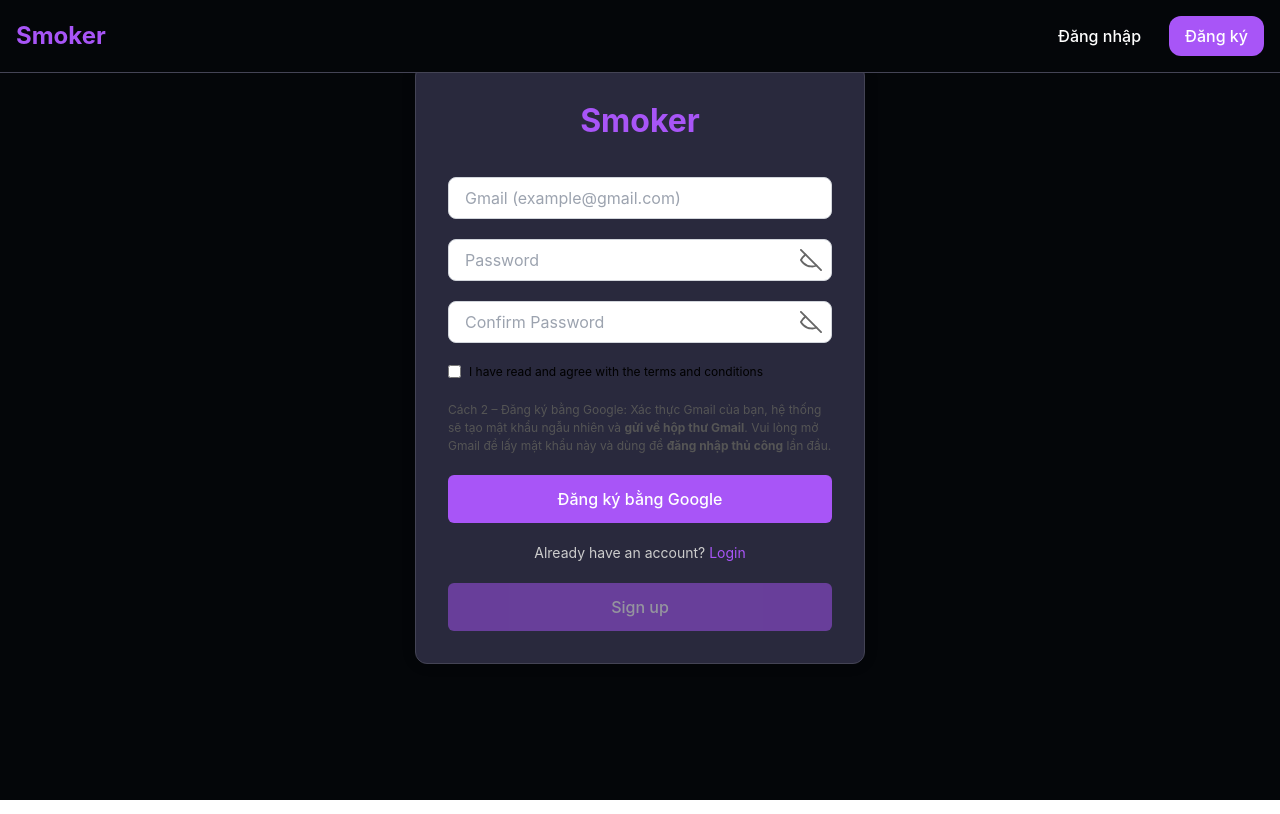
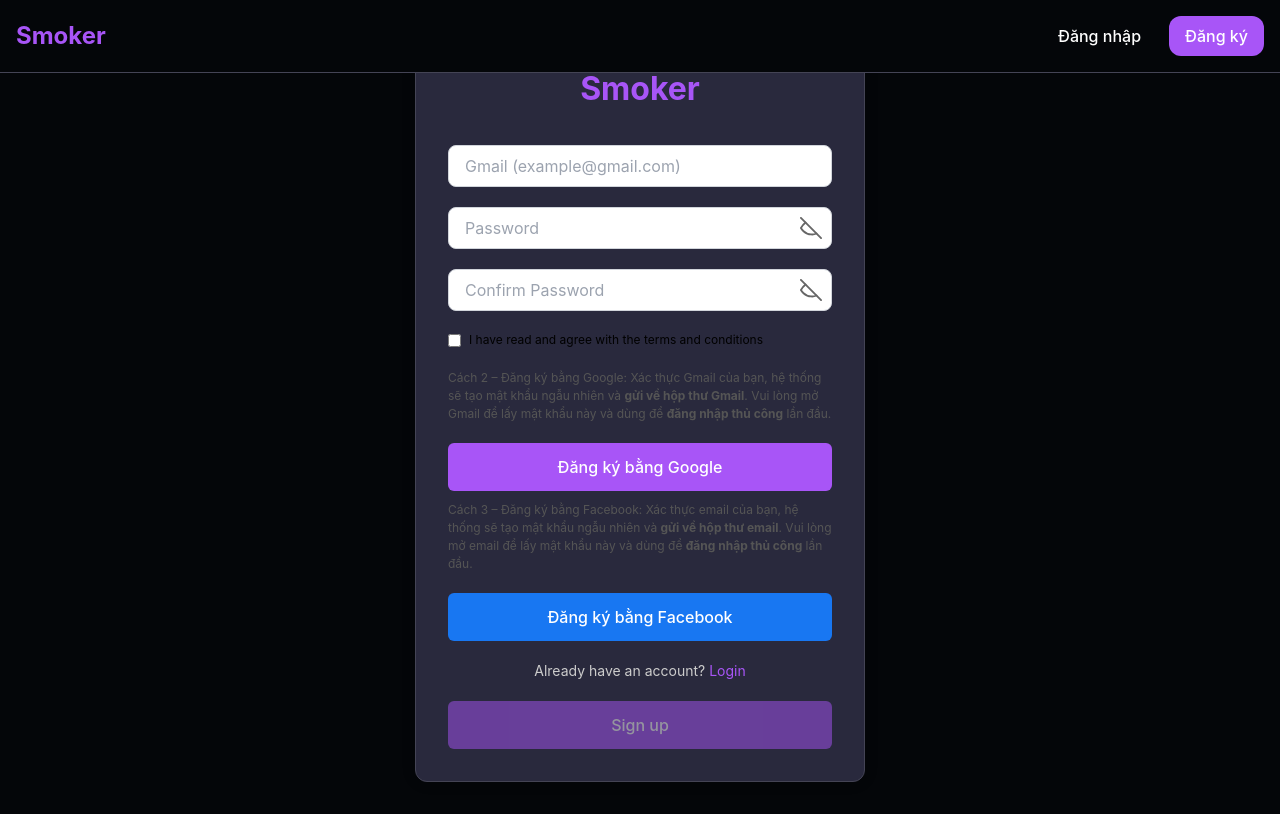
Before and after one commit to MiTnh26/Smoker-FE, a React (Create React App) app: page /register in a window 1280 px wide. Built offline with nearby package versions, Linux system fonts and the light colour scheme; no server answers.

Commit message:
Update Register.js

```diff
--- a/src/modules/auth/pages/Register.js
+++ b/src/modules/auth/pages/Register.js
@@ -62,6 +62,33 @@
           ? "Email đã tồn tại"
           : err?.response?.data?.message || "Đăng ký thất bại";
       console.error("Google register failed:", err);
+      setError(msg);
+    }
+  };
+
+  const handleFacebookRegister = async (e) => {
+    e.preventDefault();
+    setError("");
+    setSuccess("");
+    if (!email) {
+      setError("Vui lòng nhập email để đăng ký bằng Facebook");
+      return;
+    }
+    try {
+      const response = await authApi.facebookRegister(email);
+      if (response.status === "NEW_USER") {
+        setSuccess(response.message);
+      } else if (response.status === "EXISTING_USER") {
+        setError(response.message);
+      } else {
+        setError("Đăng ký thất bại");
+      }
+    } catch (err) {
+      const msg =
+        err?.response?.status === 409
+          ? "Email đã tồn tại"
+          : err?.response?.data?.message || "Đăng ký thất bại";
+      console.error("Facebook register failed:", err);
       setError(msg);
     }
   };
@@ -233,6 +260,22 @@
                 Đăng ký bằng Google
               </Button>
 
+              <div style={{ fontSize: 12, color: "#555", marginTop: "10px" }}>
+                Cách 3 – Đăng ký bằng Facebook: Xác thực email của bạn, hệ thống sẽ
+                tạo mật khẩu ngẫu nhiên và <b>gửi về hộp thư email</b>. Vui lòng
+                mở email để lấy mật khẩu này và dùng để{" "}
+                <b>đăng nhập thủ công</b> lần đầu.
+              </div>
+
+              <Button
+                type="button"
+                className="signup-btn"
+                onClick={handleFacebookRegister}
+                style={{ backgroundColor: "#1877f2" }}
+              >
+                Đăng ký bằng Facebook
+              </Button>
+
               <div className="text-center text-sm text-muted-foreground">
                 Already have an account?{" "}
                 <Link to="/login" className="text-primary">
```
